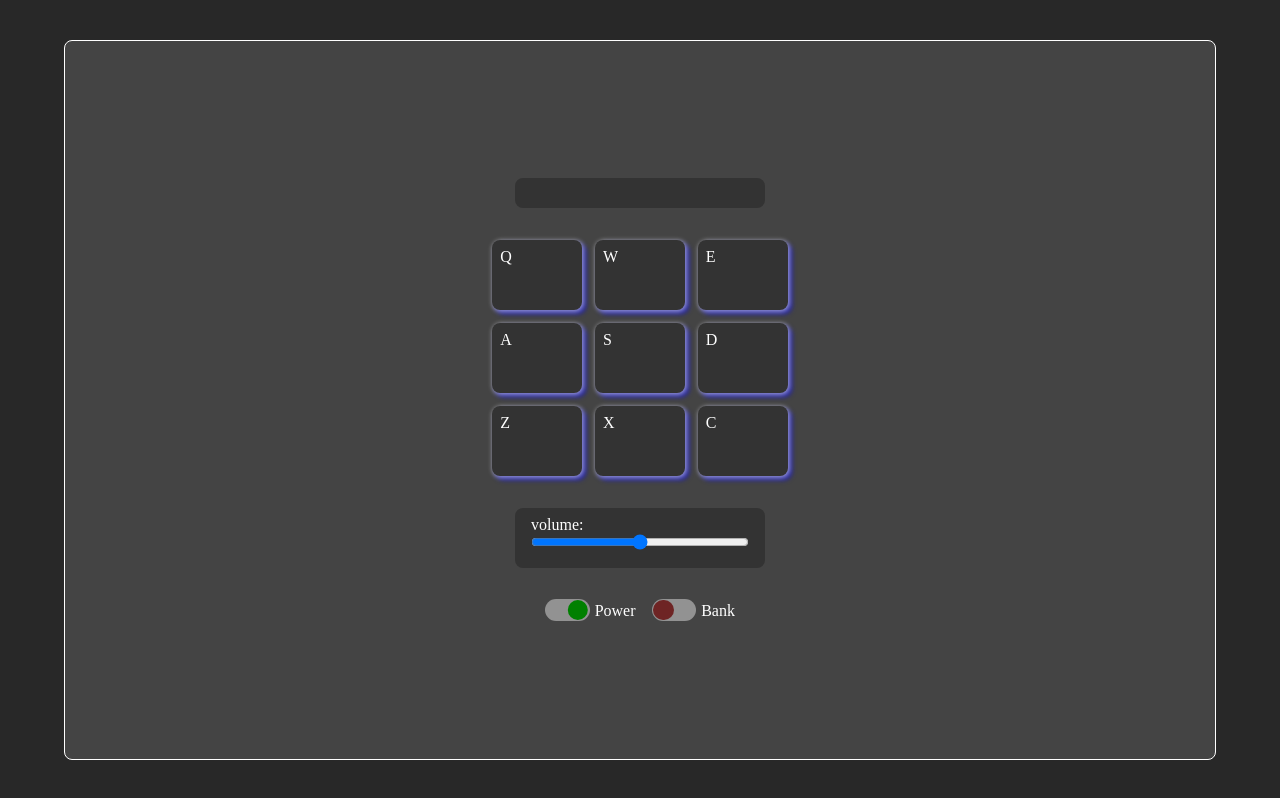
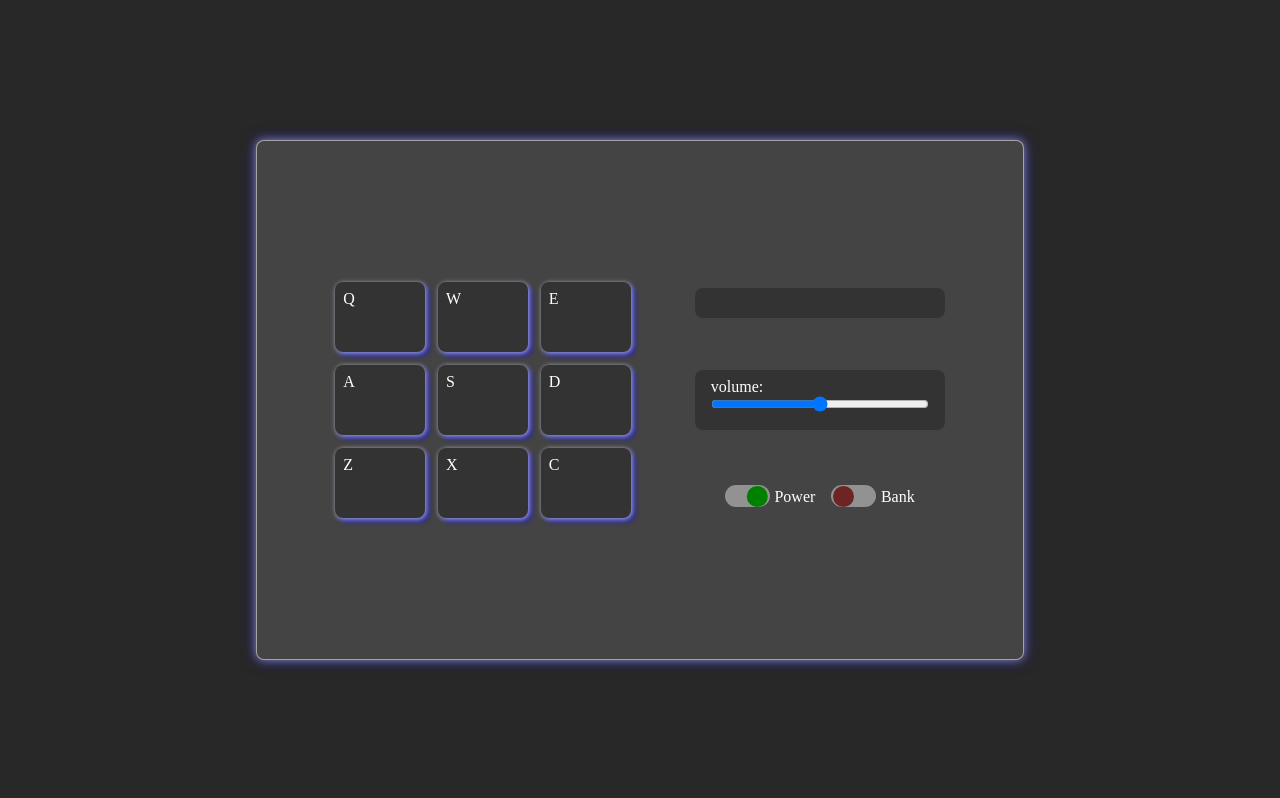
Before and after one commit to m-dennisgocong/virtual-drum, a React (Vite) app: page / in a window 1280 px wide. Built offline with nearby package versions, Linux system fonts and the light colour scheme.

Commit message:
add  a new layout for large screen devices

```diff
--- a/src/App.scss
+++ b/src/App.scss
@@ -4,7 +4,6 @@ $drum-machine-bg-color: rgb(68, 68, 68);
 #root{
   height: 100vh;
   margin: 0 auto;
-  max-width: 1280px;
   min-width: 380px;
   width: 100%;
   display: grid;
@@ -22,7 +21,8 @@ $drum-machine-bg-color: rgb(68, 68, 68);
   gap: 2em;
   background-color: $drum-machine-bg-color;
   border-radius: 0.5em;
-  border: 0.1px solid white;
+  border: 0.1px solid rgb(255, 255, 255, 0.5);
+  box-shadow: 0 0 10px rgb(255, 255, 255, 0.5), 0 0 15px rgb(0, 0, 255, 0.5);
   .display-container{
 
     height: 30px;
@@ -45,7 +45,7 @@ $drum-machine-bg-color: rgb(68, 68, 68);
     border-radius: 0.5em;
     text-align: center;
     background-color: #333;
-    color: white;
+    color: hwb(0 100% 0%);
     input[type="range"]{
       width: 100%;
     }
@@ -72,7 +72,7 @@ $drum-machine-bg-color: rgb(68, 68, 68);
         justify-content: center;
         gap: 0.3em;
         cursor:pointer;
-        color: white;
+        color: rgb(255, 255, 255);
       }
 
       input[type="checkbox"].toggle + label::before{
@@ -101,8 +101,49 @@ $drum-machine-bg-color: rgb(68, 68, 68);
       input[type="checkbox"].toggle:checked + label::after{
         transform: translateX(100%);
         background-color: green;
+
       }
 
     }
   }
 }
+
+@media (min-width: 900px) {
+
+  #drum-machine{
+    display: grid;
+    grid-template-columns: repeat(4fr, 1fr);
+    grid-template-rows: repeat(6, 1fr);
+    gap: 4em;
+    height: 65vh;
+    width: 80vw;
+
+    .pad-bank{
+      grid-row: span 2;
+      grid-row: 3/5;
+      grid-column: 1/2;
+    }
+    .display-container{
+      grid-column: 2 / 3;
+      grid-row: 2 / 4;
+    }
+    .volume-container{
+      grid-column: 2 / 3;
+      grid-row: 3 / 5;
+    }
+    .switch{
+      grid-column: 2 / 3;
+      grid-row: 4 / 6;
+    }
+
+  }
+
+}
+
+@media (min-width: 1200px) {
+  #drum-machine{
+    height: 65vh;
+    width: 60vw;
+  }
+
+}
```
